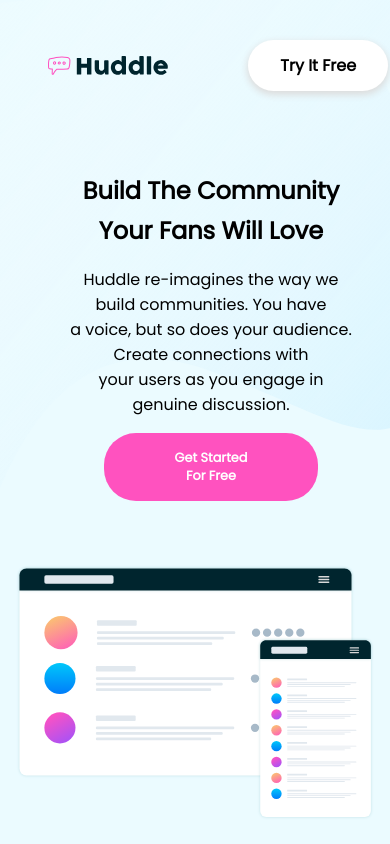
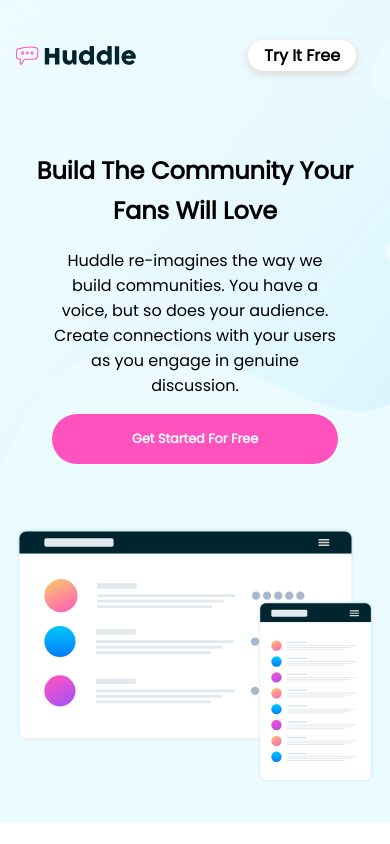
Before and after one commit to Alpha437/FrontendMentor-challenge, a plain HTML site: page index.html in a window 390 px wide. Shown: the top 844 px of the page. Drawn offline with Linux system fonts and the light colour scheme.

Commit message:
Fixed some bugs

```diff
--- a/index.html
+++ b/index.html
@@ -19,8 +19,8 @@
 
     <div class="midContainer">
       <div class="midContainerT">
-        <h1>Build The Community <br> Your Fans Will Love</h1>
-      <p>Huddle re-imagines the way we build communities. You have <br> a voice, but so does your audience. Create connections with <br> your users as you engage in genuine discussion.</p>
+        <h1>Build The Community Your Fans Will Love</h1>
+      <p>Huddle re-imagines the way we build communities. You have a voice, but so does your audience. Create connections with your users as you engage in genuine discussion.</p>
       <button>Get Started For Free</button>
       </div>
 
--- a/style.css
+++ b/style.css
@@ -84,7 +84,7 @@ section{
     display: flex;
     flex-direction: column;
     align-items: center;
-    padding: 5rem 0 4rem 0;
+    padding: 5rem 1rem 4rem;
 }
 
 section .card, .card1{
@@ -202,7 +202,7 @@ section .card img, .card1 img{
     }
 
     .midContainer .midContainerT p{
-        inline-size: 400px;
+        inline-size: 450px;
     }
 
 }
@@ -210,6 +210,7 @@ section .card img, .card1 img{
 @media only screen and (max-width: 860px){
     .container .logo{
         width: 100%;
+        margin: 0;
     }
 
     .logo img{
@@ -217,7 +218,7 @@ section .card img, .card1 img{
     }
 
     .logo button{
-        padding: 0.8rem 2rem;
+        padding: 0.2rem 1.5rem;
         border: none;
     }
 
@@ -231,6 +232,7 @@ section .card img, .card1 img{
     .midContainer .midContainerT{
         width: 100%;
         display: flex;
+        margin: 0;
         flex-direction: column;
         justify-content: center;
     }
@@ -243,14 +245,17 @@ section .card img, .card1 img{
     }
 
     .midContainer .midContainerT p{
-        inline-size: 80%;
+        inline-size: auto;
         text-align: center;
         margin: 0 auto;
+        width: 80%;
     }
 
     .midContainer .midContainerT button{
         width: 60%;
-        margin: 1rem auto 4rem;
+        align-self: center;
+        margin: 1rem 0 4rem;
+
     }
 
     .midContainer img{
@@ -292,3 +297,21 @@ section .card img, .card1 img{
     }
 
 }
+
+@media only screen and (max-width: 450px){
+    .midContainer .midContainerT button{
+        align-self: center;
+        margin: 1rem 0 4rem;
+        padding: 1rem 1rem;
+        width: 80%;
+    }
+
+    .logo button{
+        margin-left: 0.5rem;
+        padding: 0.2rem 1rem;
+    }
+
+    section .card .card1 {
+        width: 60%;
+    }
+}
```
